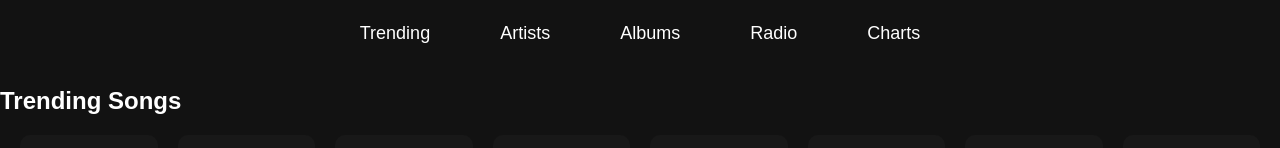
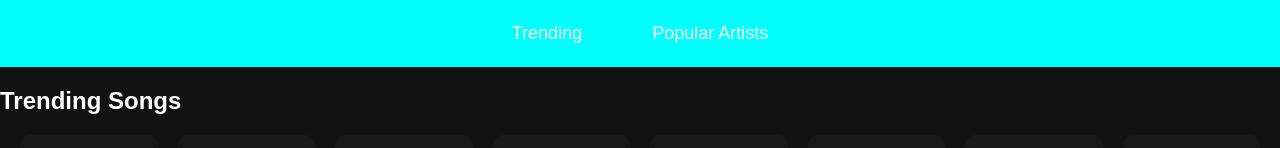
Before and after one commit to Burnettcode-25/assign16, a plain HTML site: page music.html in a window 1280 px wide. Shown: the top 148 px of the page. Drawn offline with Linux system fonts and the light colour scheme.

Commit message:
Update music.html

```diff
--- a/music.html
+++ b/music.html
@@ -13,7 +13,7 @@
             color: white;
           }
         .navbar{
-            background-color: #121212;
+            background-color:aqua;
             display:flex;
             top:0;
             gap: 40px;
@@ -84,10 +84,8 @@
     <div>
         <div class="navbar">
         <a href="#trending">Trending</a>
-        <a href="#artists">Artists</a>
-        <a href="#albums">Albums</a>
-        <a href="#radio">Radio</a>
-        <a href="#charts">Charts</a>
+        <a href="#artists">Popular Artists</a>
+
       </div>
       <main>
         <div class="main">
```
